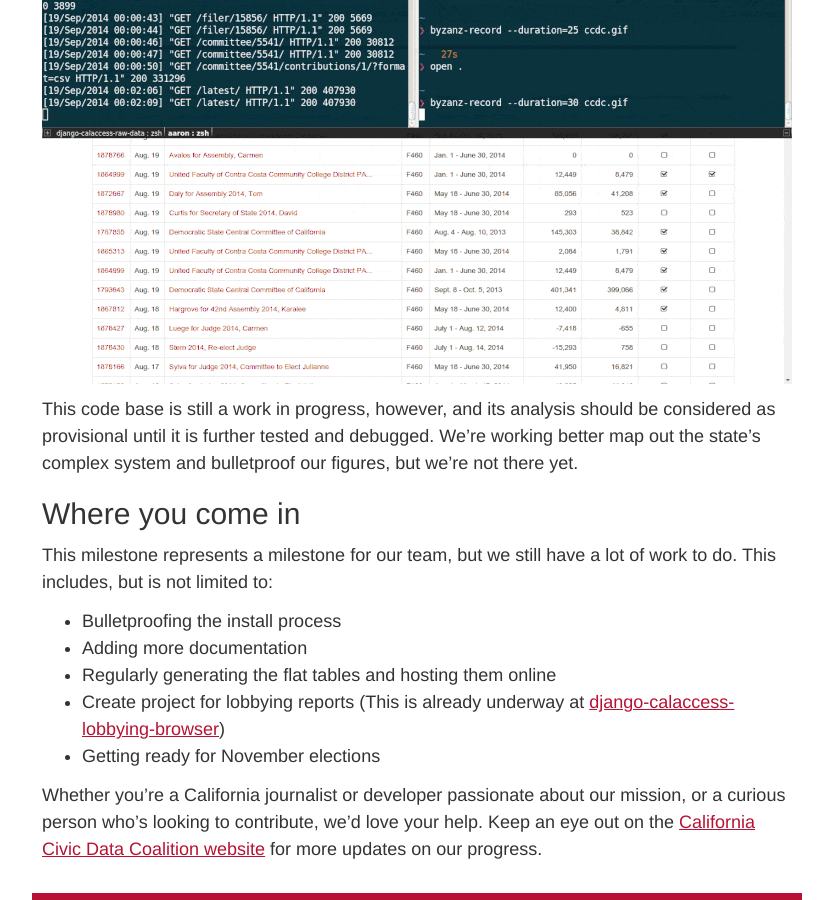
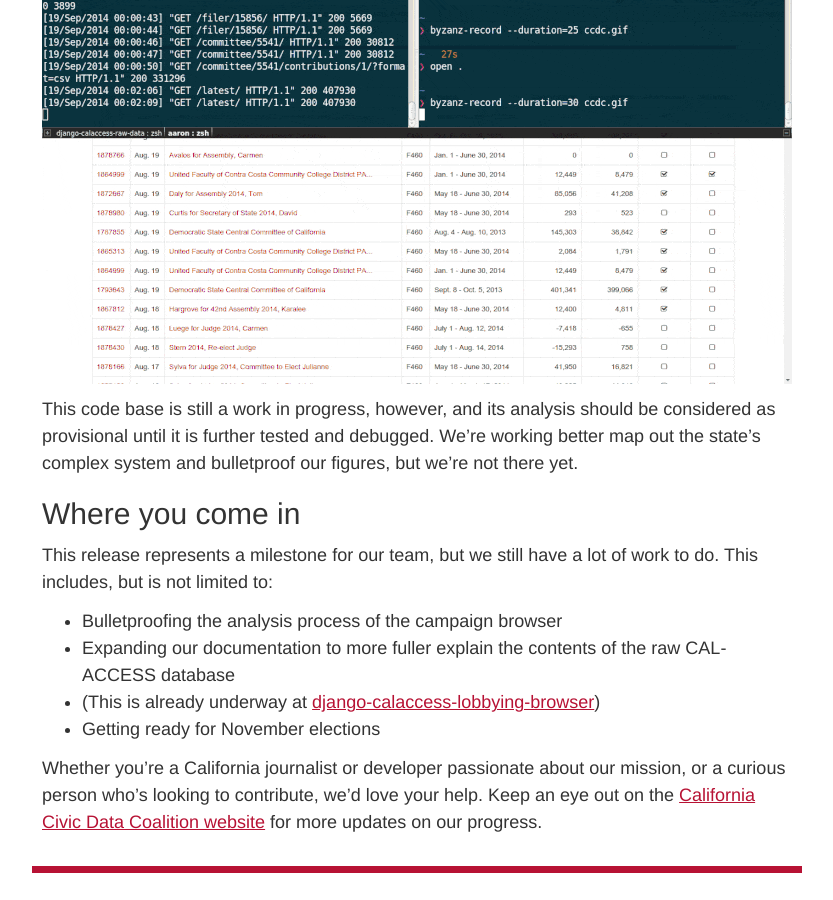
Before and after one commit to palewire/californiacivicdata.org, a Jekyll site: the page built from _posts/2014-09-24-calaccess-code-convening.markdown, in a window 1280 px wide and 900 px high, scrolled down 3535 px. Shown: the whole window, without its empty margins (223-1056 px from the left). Built offline with Jekyll 4.4.1, drawn with Linux system fonts in a browser that asks for light colours; after the commit the page ends 4408 px from its top, so only the background shows below that.

Commit message:
Updated 2014-09-24-calaccess-code-convening.markdown

```diff
--- a/_posts/2014-09-24-calaccess-code-convening.markdown
+++ b/_posts/2014-09-24-calaccess-code-convening.markdown
@@ -110,12 +110,11 @@ This code base is still a work in progress, however, and its analysis should be
 
 ## Where you come in
 
-This milestone represents a milestone for our team, but we still have a lot of work to do. This includes, but is not limited to:
+This release represents a milestone for our team, but we still have a lot of work to do. This includes, but is not limited to:
 
-- Bulletproofing the install process
-- Adding more documentation
-- Regularly generating the flat tables and hosting them online
-- Create project for lobbying reports (This is already underway at [django-calaccess-lobbying-browser](https://github.com/california-civic-data-coalition/django-calaccess-lobbying-browser))
+- Bulletproofing the analysis process of the campaign browser
+- Expanding our documentation to more fuller explain the contents of the raw CAL-ACCESS database
+-  (This is already underway at [django-calaccess-lobbying-browser](https://github.com/california-civic-data-coalition/django-calaccess-lobbying-browser))
 - Getting ready for November elections
 
 Whether you're a California journalist or developer passionate about our mission, or a curious person who's looking to contribute, we'd love your help. Keep an eye out on the [California Civic Data Coalition website](http://www.californiacivicdata.org/) for more updates on our progress.
```
